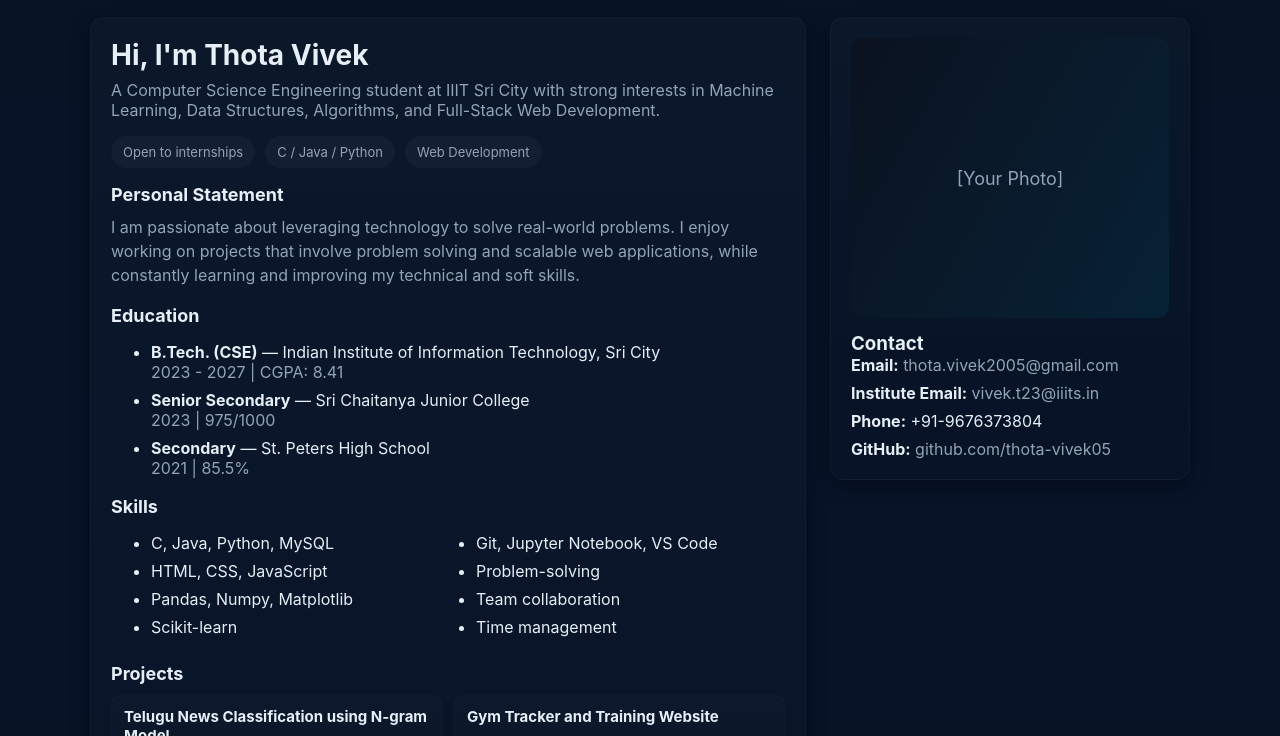
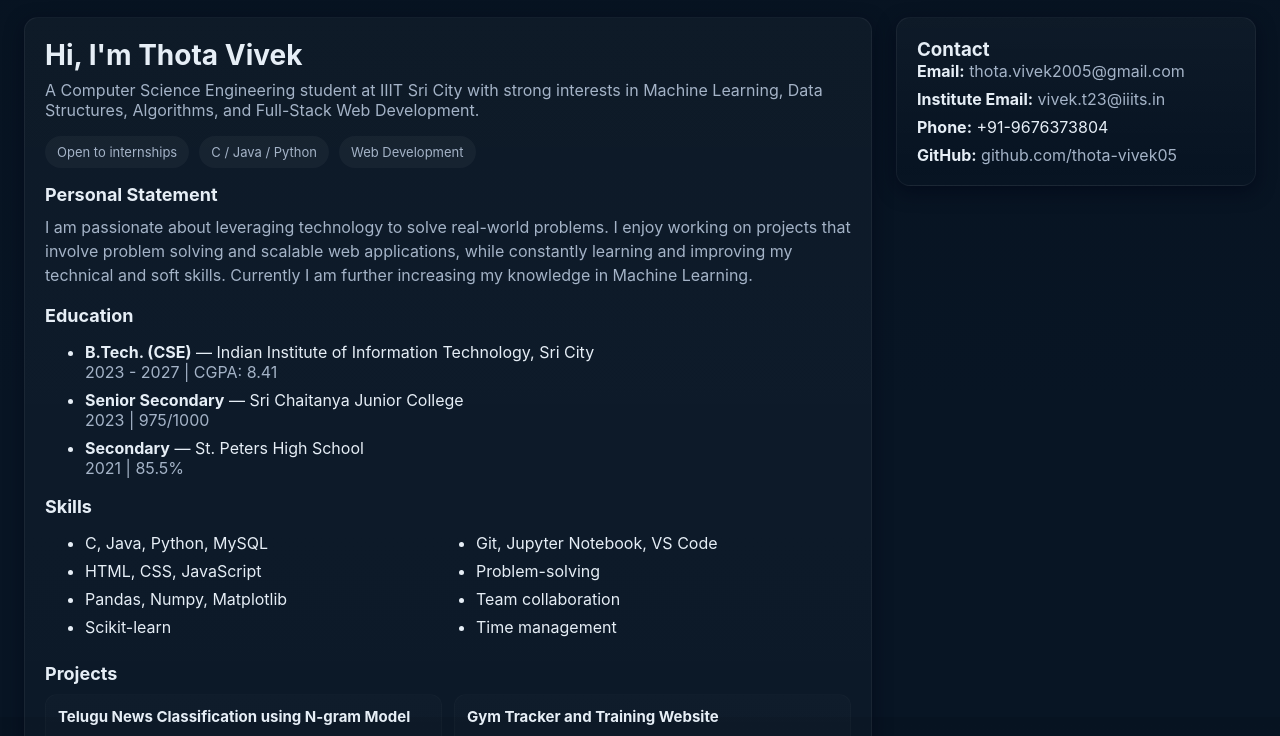
Before and after one commit to thota-vivek05/E-Portfolio, a plain HTML site: page index.html in a window 1280 px wide. Shown: the part 83-819 px from the top of the page. Drawn offline with Linux system fonts and the light colour scheme.

Commit message:
final changes before committing.

```diff
--- a/index.html
+++ b/index.html
@@ -38,7 +38,7 @@
 
         <section id="about" style="margin-top:16px">
           <h2>Personal Statement</h2>
-          <p class="lead" style="line-height:1.5; color:var(--muted)">I am passionate about leveraging technology to solve real-world problems. I enjoy working on projects that involve problem solving and scalable web applications, while constantly learning and improving my technical and soft skills.</p>
+          <p class="lead" style="line-height:1.5; color:var(--muted)">I am passionate about leveraging technology to solve real-world problems. I enjoy working on projects that involve problem solving and scalable web applications, while constantly learning and improving my technical and soft skills. Currently I am further increasing my knowledge in Machine Learning.</p>
         </section>
 
         <section id="education">
@@ -106,7 +106,7 @@
         <!-- Resume Section -->
         <section id="resume">
           <h2>Resume</h2>
-          <embed src="resume.pdf" type="application/pdf" width="100%" height="500px" style="border-radius:10px; border:1px solid rgba(255,255,255,0.1);" />
+          <embed src="resume.pdf" type="application/pdf" width="90%" height="800px" style="border-radius:10px; border:1px solid rgba(255,255,255,0.1);" />
           <div class="resume-row">
             <a class="btn btn-primary" href="resume.pdf" download>⬇ Download Resume</a>
           </div>
@@ -114,7 +114,6 @@
 
     </div>
           <aside class="card profile">
-        <div class="photo">[Your Photo]</div>
         <div>
           <h3 style="margin:0">Contact</h3>
           <div class="contact-list" id="contact">
--- a/style.css
+++ b/style.css
@@ -1,11 +1,11 @@
 :root {
-  --bg: #0f1724;
-  --card: #0b1220;
-  --muted: #94a3b8;
-  --accent: #06b6d4;
-  --glass: rgba(255,255,255,0.03);
+  --bg: #0f172a;
+  --card: #0c1523;
+  --muted: #a4b3c7;
+  --accent: #00bcd4;
+  --glass: rgba(255, 255, 255, 0.04);
   --radius: 14px;
-  --max-width: 1100px;
+  --max-width: 1800px;
   --sans: Inter, system-ui, -apple-system, 'Segoe UI', Roboto, 'Helvetica Neue', Arial;
 }
 
@@ -20,7 +20,7 @@ html, body {
 body {
   margin: 0;
   font-family: var(--sans);
-  background: linear-gradient(180deg, #071426 0%, #071427 60%);
+  background: linear-gradient(180deg, #071321 0%, #081524 60%);
   color: #e6eef6;
   -webkit-font-smoothing: antialiased;
   -moz-osx-font-smoothing: grayscale;
@@ -41,6 +41,7 @@ header {
   justify-content: space-between;
   gap: 16px;
   margin-bottom: 20px;
+  padding-right : 25%;
 }
 
 .brand {
@@ -53,7 +54,7 @@ header {
   width: 56px;
   height: 56px;
   border-radius: 12px;
-  background: linear-gradient(135deg, var(--accent), #7c3aed);
+  background: linear-gradient(135deg, #00bcd4, #007991);
   display: flex;
   align-items: center;
   justify-content: center;
@@ -88,11 +89,11 @@ nav a:hover {
 }
 
 .card {
-  background: linear-gradient(180deg, rgba(255,255,255,0.02), transparent);
+  background: linear-gradient(180deg, rgba(255, 255, 255, 0.03), transparent);
   padding: 20px;
   border-radius: var(--radius);
-  box-shadow: 0 6px 18px rgba(2,6,23,0.6);
-  border: 1px solid rgba(255,255,255,0.03);
+  box-shadow: 0 6px 18px rgba(2, 6, 23, 0.6);
+  border: 1px solid rgba(255, 255, 255, 0.05);
 }
 
 .intro h1 {
@@ -130,7 +131,7 @@ nav a:hover {
   width: 100%;
   height: 280px;
   border-radius: 12px;
-  background: linear-gradient(120deg, #0b1220, #072235);
+  background: linear-gradient(120deg, #0e1a2c, #162438);
   display: flex;
   align-items: center;
   justify-content: center;
@@ -190,8 +191,8 @@ h2 {
 .project {
   padding: 12px;
   border-radius: 12px;
-  background: linear-gradient(180deg, rgba(255,255,255,0.015), transparent);
-  border: 1px solid rgba(255,255,255,0.02);
+  background: linear-gradient(180deg, rgba(255, 255, 255, 0.015), transparent);
+  border: 1px solid rgba(255, 255, 255, 0.02);
 }
 
 .project h3 {
@@ -229,7 +230,7 @@ h2 {
 .sample {
   height: 96px;
   border-radius: 10px;
-  background: linear-gradient(120deg, #06202b, #0b1220);
+  background: linear-gradient(120deg, #101c2d, #0d192a);
   display: flex;
   align-items: center;
   justify-content: center;
@@ -240,7 +241,7 @@ h2 {
 footer {
   margin-top: 24px;
   width: 100%;
-  background: #000; /* full black bar */
+  background: #000;
   color: #fff;
   padding: 14px 20px;
   font-size: 13px;
@@ -254,19 +255,17 @@ footer .footer-content {
   align-items: center;
 }
 
-
-
 .btn {
   display: inline-block;
   padding: 8px 12px;
   border-radius: 10px;
   text-decoration: none;
-  border: 1px solid rgba(255,255,255,0.06);
-  background: linear-gradient(180deg, rgba(255,255,255,0.02), transparent);
+  border: 1px solid rgba(255, 255, 255, 0.06);
+  background: linear-gradient(180deg, rgba(255, 255, 255, 0.02), transparent);
 }
 
 .btn-primary {
-  background: linear-gradient(90deg, var(--accent), #7c3aed);
+  background: linear-gradient(90deg, #00bcd4, #00a4b8);
   color: #041022;
   border: none;
 }
@@ -282,7 +281,7 @@ form input, form textarea {
   width: 100%;
   padding: 10px;
   border-radius: 8px;
-  border: 1px solid rgba(255,255,255,0.04);
+  border: 1px solid rgba(255, 255, 255, 0.04);
   background: transparent;
   color: inherit;
 }
@@ -297,5 +296,5 @@ iframe {
   width: 100%;
   height: 480px;
   border-radius: 10px;
-  border: 1px solid rgba(255,255,255,0.06);
+  border: 1px solid rgba(255, 255, 255, 0.06);
 }
```
